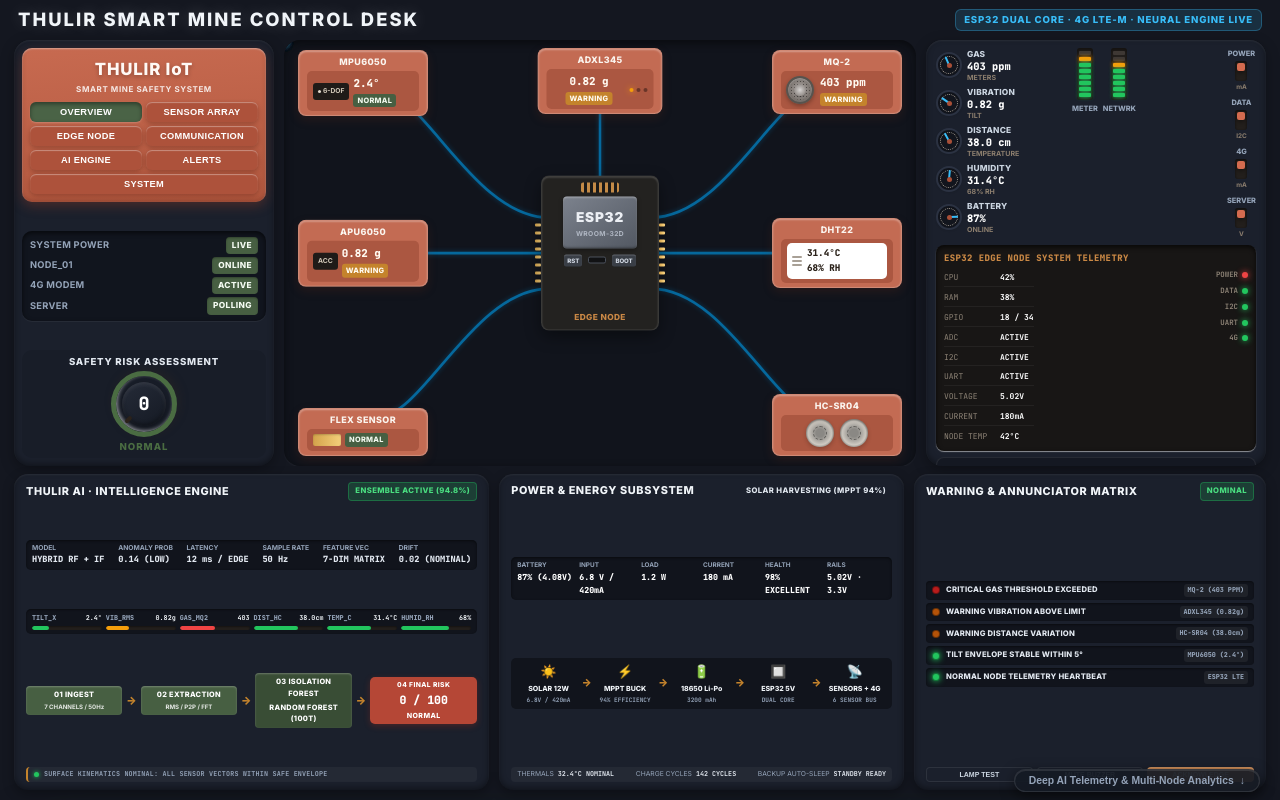
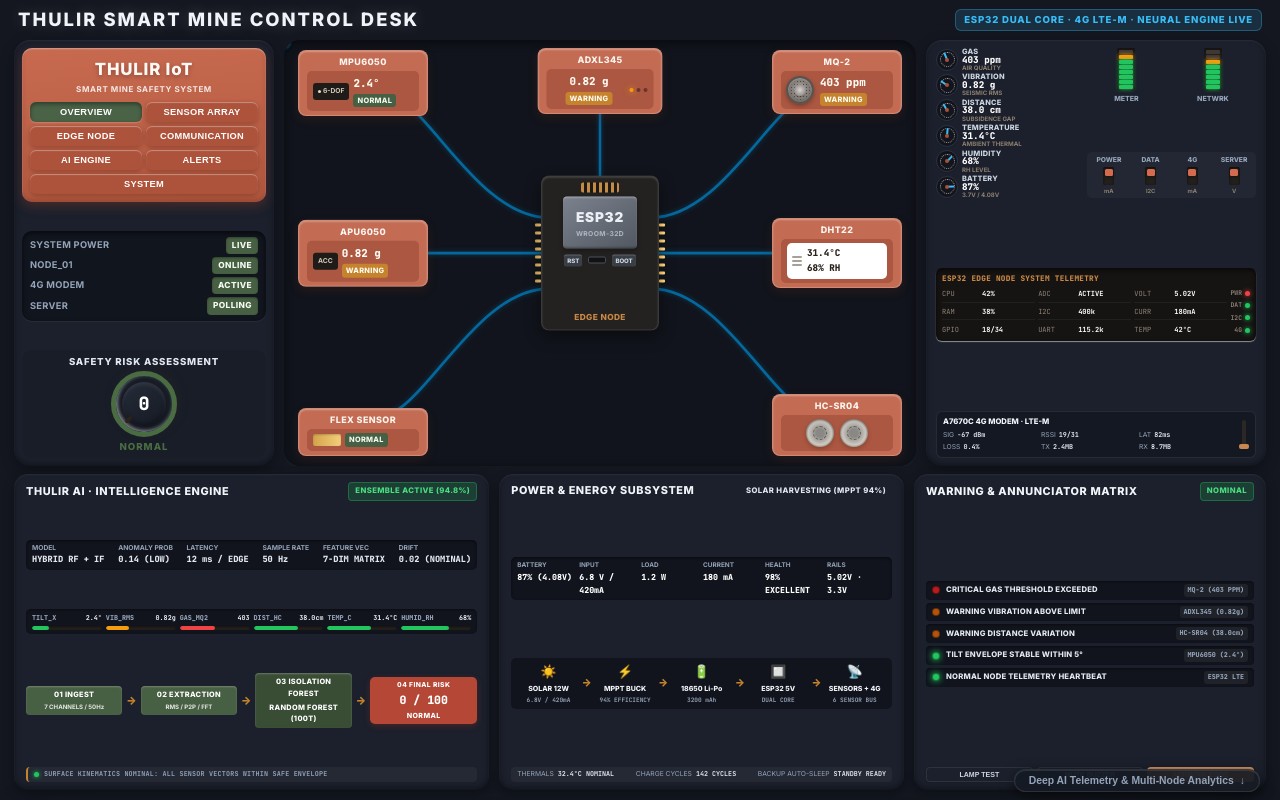
Before and after one commit to Rub26s21/THULIR, a React (Vite) app: page / in a window 1280 px wide. Shown: the top 800 px of the page. Built offline with nearby package versions, Linux system fonts and the light colour scheme; no server answers; the database is empty; a web font is replaced by a local one.

Commit message:
fix(desk): realign right telemetry panel with 6 precision analog dials, balanced VU and toggle controls, and 3-column ESP32 terminal grid

```diff
--- a/src/components/SmartMineControlDesk.tsx
+++ b/src/components/SmartMineControlDesk.tsx
@@ -102,6 +102,7 @@ export function SmartMineControlDesk({
   const vibAngle = calcAngle(vibrationG, 0, 3.0);
   const distAngle = calcAngle(distanceCm, 0, 100);
   const tempAngle = calcAngle(tempC, 0, 60);
+  const humidAngle = calcAngle(humidityRh, 0, 100);
   const battAngle = calcAngle(batteryPct, 0, 100);
 
   // Safety risk rotary dial angle (0 to 100 maps to -135deg to +135deg)
@@ -420,27 +421,27 @@ export function SmartMineControlDesk({
         </div>
 
         {/* ════════════════════════════════════════════════════════
-            RIGHT PANEL: Analog Dials, VU Meters, Switches, Terminal Readouts
+            RIGHT PANEL: Precision Instrumentation & Hardware Telemetry
            ════════════════════════════════════════════════════════ */}
         <div className="desk-right-panel">
 
-          {/* Top Dials & Bar Meters Area */}
+          {/* Dials and VU / Switches Row */}
           <div className="desk-dials-and-meters-row">
 
-            {/* Left Column: 5 Circular Analog Meters */}
+            {/* Left Column: 6 Circular Analog Meters */}
             <div className="desk-analog-dials-column">
 
               {/* Dial 1: GAS */}
               <div className="desk-analog-gauge-card">
                 <div className="desk-gauge-circle">
                   <div className="desk-gauge-ticks" />
-                  <div className="desk-gauge-needle" style={{ transform: `rotate(${gasAngle}deg)` }} />
+                  <div className={`desk-gauge-needle ${isGasWarning ? 'warning' : ''}`} style={{ transform: `rotate(${gasAngle}deg)` }} />
                   <div className="desk-gauge-pivot" />
                 </div>
                 <div className="desk-gauge-info">
                   <span className="gauge-name">GAS</span>
                   <span className="gauge-val">{gasPpm} ppm</span>
-                  <span className="gauge-sub">METERS</span>
+                  <span className="gauge-sub">AIR QUALITY</span>
                 </div>
               </div>
 
@@ -454,7 +455,7 @@ export function SmartMineControlDesk({
                 <div className="desk-gauge-info">
                   <span className="gauge-name">VIBRATION</span>
                   <span className="gauge-val">{vibrationG.toFixed(2)} g</span>
-                  <span className="gauge-sub">TILT</span>
+                  <span className="gauge-sub">SEISMIC RMS</span>
                 </div>
               </div>
 
@@ -462,17 +463,17 @@ export function SmartMineControlDesk({
               <div className="desk-analog-gauge-card">
                 <div className="desk-gauge-circle">
                   <div className="desk-gauge-ticks" />
-                  <div className="desk-gauge-needle" style={{ transform: `rotate(${distAngle}deg)` }} />
+                  <div className={`desk-gauge-needle ${isDistWarning ? 'warning' : ''}`} style={{ transform: `rotate(${distAngle}deg)` }} />
                   <div className="desk-gauge-pivot" />
                 </div>
                 <div className="desk-gauge-info">
                   <span className="gauge-name">DISTANCE</span>
                   <span className="gauge-val">{distanceCm.toFixed(1)} cm</span>
-                  <span className="gauge-sub">TEMPERATURE</span>
+                  <span className="gauge-sub">SUBSIDENCE GAP</span>
                 </div>
               </div>
 
-              {/* Dial 4: HUMIDITY */}
+              {/* Dial 4: TEMPERATURE */}
               <div className="desk-analog-gauge-card">
                 <div className="desk-gauge-circle">
                   <div className="desk-gauge-ticks" />
@@ -480,13 +481,27 @@ export function SmartMineControlDesk({
                   <div className="desk-gauge-pivot" />
                 </div>
                 <div className="desk-gauge-info">
-                  <span className="gauge-name">HUMIDITY</span>
+                  <span className="gauge-name">TEMPERATURE</span>
                   <span className="gauge-val">{tempC.toFixed(1)}°C</span>
-                  <span className="gauge-sub">{humidityRh}% RH</span>
+                  <span className="gauge-sub">AMBIENT THERMAL</span>
                 </div>
               </div>
 
-              {/* Dial 5: BATTERY */}
+              {/* Dial 5: HUMIDITY */}
+              <div className="desk-analog-gauge-card">
+                <div className="desk-gauge-circle">
+                  <div className="desk-gauge-ticks" />
+                  <div className="desk-gauge-needle" style={{ transform: `rotate(${humidAngle}deg)` }} />
+                  <div className="desk-gauge-pivot" />
+                </div>
+                <div className="desk-gauge-info">
+                  <span className="gauge-name">HUMIDITY</span>
+                  <span className="gauge-val">{humidityRh}%</span>
+                  <span className="gauge-sub">RH LEVEL</span>
+                </div>
+              </div>
+
+              {/* Dial 6: BATTERY */}
               <div className="desk-analog-gauge-card">
                 <div className="desk-gauge-circle">
                   <div className="desk-gauge-ticks" />
@@ -496,13 +511,13 @@ export function SmartMineControlDesk({
                 <div className="desk-gauge-info">
                   <span className="gauge-name">BATTERY</span>
                   <span className="gauge-val">{batteryPct}%</span>
-                  <span className="gauge-sub">ONLINE</span>
+                  <span className="gauge-sub">3.7V / 4.08V</span>
                 </div>
               </div>
 
             </div>
 
-            {/* Right Column: 2 VU Bar Graph Meters & 4 Physical Toggle Switches */}
+            {/* Right Column: 2 VU Bar Graph Meters, Bus Status & 4 Physical Toggle Switches */}
             <div className="desk-vu-and-switches-column">
 
               {/* VU Strips */}
@@ -562,30 +577,32 @@ export function SmartMineControlDesk({
               <div className="terminal-data-column">
                 <div className="terminal-line"><span>CPU</span> <strong>42%</strong></div>
                 <div className="terminal-line"><span>RAM</span> <strong>38%</strong></div>
-                <div className="terminal-line"><span>GPIO</span> <strong>18 / 34</strong></div>
+                <div className="terminal-line"><span>GPIO</span> <strong>18/34</strong></div>
+              </div>
+
+              <div className="terminal-data-column">
                 <div className="terminal-line"><span>ADC</span> <strong>ACTIVE</strong></div>
-                <div className="terminal-line"><span>I2C</span> <strong>ACTIVE</strong></div>
-                <div className="terminal-line"><span>UART</span> <strong>ACTIVE</strong></div>
-                <div className="terminal-line"><span>VOLTAGE</span> <strong>5.02V</strong></div>
-                <div className="terminal-line"><span>CURRENT</span> <strong>180mA</strong></div>
-                <div className="terminal-line"><span>NODE TEMP</span> <strong>42°C</strong></div>
+                <div className="terminal-line"><span>I2C</span> <strong>400k</strong></div>
+                <div className="terminal-line"><span>UART</span> <strong>115.2k</strong></div>
+              </div>
+
+              <div className="terminal-data-column">
+                <div className="terminal-line"><span>VOLT</span> <strong>5.02V</strong></div>
+                <div className="terminal-line"><span>CURR</span> <strong>180mA</strong></div>
+                <div className="terminal-line"><span>TEMP</span> <strong>42°C</strong></div>
               </div>
 
               <div className="terminal-led-column">
                 <div className="terminal-led-row">
-                  <span className="led-label">POWER</span>
+                  <span className="led-label">PWR</span>
                   <span className="status-jewel-led red" />
                 </div>
                 <div className="terminal-led-row">
-                  <span className="led-label">DATA</span>
+                  <span className="led-label">DAT</span>
                   <span className="status-jewel-led green" />
                 </div>
                 <div className="terminal-led-row">
                   <span className="led-label">I2C</span>
-                  <span className="status-jewel-led green" />
-                </div>
-                <div className="terminal-led-row">
-                  <span className="led-label">UART</span>
                   <span className="status-jewel-led green" />
                 </div>
                 <div className="terminal-led-row">
@@ -599,13 +616,15 @@ export function SmartMineControlDesk({
           {/* A7670C 4G Modem Module Terminal with Antenna */}
           <div className="desk-modem-terminal">
             <div className="modem-info-area">
-              <div className="modem-title">A7670C 4G MODEM</div>
-              <div className="modem-metric"><span>SIGNAL</span> <strong>-67 dBm</strong></div>
-              <div className="modem-metric"><span>RSSI</span> <strong>19 / 31</strong></div>
-              <div className="modem-metric"><span>LATENCY</span> <strong>82 ms</strong></div>
-              <div className="modem-metric"><span>PACKET LOSS</span> <strong>0.4%</strong></div>
-              <div className="modem-metric"><span>DATA TX</span> <strong>2.4 MB</strong></div>
-              <div className="modem-metric"><span>DATA RX</span> <strong>8.7 MB</strong></div>
+              <div className="modem-title">A7670C 4G MODEM · LTE-M</div>
+              <div className="modem-metrics-grid">
+                <div className="modem-metric"><span>SIG</span> <strong>-67 dBm</strong></div>
+                <div className="modem-metric"><span>RSSI</span> <strong>19/31</strong></div>
+                <div className="modem-metric"><span>LAT</span> <strong>82ms</strong></div>
+                <div className="modem-metric"><span>LOSS</span> <strong>0.4%</strong></div>
+                <div className="modem-metric"><span>TX</span> <strong>2.4MB</strong></div>
+                <div className="modem-metric"><span>RX</span> <strong>8.7MB</strong></div>
+              </div>
             </div>
 
             {/* Rubber Antenna Model */}
--- a/src/desk.css
+++ b/src/desk.css
@@ -1013,33 +1013,34 @@
 
 .desk-dials-and-meters-row {
   display: grid;
-  grid-template-columns: 130px 1fr;
+  grid-template-columns: 145px 1fr;
   gap: 6px;
-}
-
-/* 5 Circular Analog Meters Column */
+  align-items: center;
+}
+
+/* 6 Circular Analog Meters Column */
 .desk-analog-dials-column {
   display: flex;
   flex-direction: column;
-  gap: 3px;
+  gap: 2px;
 }
 
 .desk-analog-gauge-card {
   display: flex;
   align-items: center;
-  gap: 5px;
+  gap: 4px;
 }
 
 .desk-gauge-circle {
   position: relative;
-  width: 26px;
-  height: 26px;
+  width: 22px;
+  height: 22px;
   border-radius: 50%;
   background: #f4ede4;
-  border: 2px solid #d5c8b7;
-  box-shadow:
-    inset 0 1px 3px rgba(0, 0, 0, 0.15),
-    0 1px 2px rgba(0, 0, 0, 0.08);
+  border: 1.5px solid #d5c8b7;
+  box-shadow:
+    inset 0 1px 2px rgba(0, 0, 0, 0.15),
+    0 1px 1px rgba(0, 0, 0, 0.08);
   display: flex;
   align-items: center;
   justify-content: center;
@@ -1054,8 +1055,8 @@
 
 .desk-gauge-ticks {
   position: absolute;
-  width: 18px;
-  height: 18px;
+  width: 15px;
+  height: 15px;
   border-radius: 50%;
   border: 1px dotted #a89f92;
 }
@@ -1063,9 +1064,9 @@
 .desk-gauge-needle {
   position: absolute;
   bottom: 50%;
-  left: calc(50% - 1px);
-  width: 2px;
-  height: 9px;
+  left: calc(50% - 0.75px);
+  width: 1.5px;
+  height: 7.5px;
   background: #2b221a;
   transform-origin: bottom center;
   transition: transform 0.4s cubic-bezier(0.16, 1, 0.3, 1);
@@ -1083,8 +1084,8 @@
 
 .desk-gauge-pivot {
   position: absolute;
-  width: 5px;
-  height: 5px;
+  width: 4px;
+  height: 4px;
   border-radius: 50%;
   background: #a84f37;
   z-index: 2;
@@ -1093,10 +1094,11 @@
 .desk-gauge-info {
   display: flex;
   flex-direction: column;
+  line-height: 1.05;
 }
 
 .gauge-name {
-  font-size: 0.52rem;
+  font-size: 0.46rem;
   font-weight: 800;
   color: #3b3026;
   letter-spacing: 0.2px;
@@ -1108,7 +1110,7 @@
 }
 
 .gauge-val {
-  font-size: 0.65rem;
+  font-size: 0.58rem;
   font-weight: 800;
   font-family: 'JetBrains Mono', monospace;
   color: #2b221a;
@@ -1121,7 +1123,7 @@
 }
 
 .gauge-sub {
-  font-size: 0.44rem;
+  font-size: 0.38rem;
   font-weight: 700;
   color: #8c7e6e;
 }
@@ -1129,35 +1131,38 @@
 /* Right VU + Switches Column */
 .desk-vu-and-switches-column {
   display: flex;
-  gap: 8px;
+  flex-direction: column;
   justify-content: space-between;
+  gap: 5px;
+  height: 100%;
 }
 
 .desk-vu-meters-strip {
   display: flex;
-  gap: 5px;
+  justify-content: space-around;
+  gap: 4px;
 }
 
 .desk-vu-meter-box {
   display: flex;
   flex-direction: column;
   align-items: center;
-  gap: 3px;
+  gap: 2px;
 }
 
 .desk-vu-scale {
   display: flex;
   flex-direction: column-reverse;
-  gap: 2px;
+  gap: 1.5px;
   background: #231f1c;
-  padding: 3px 2px;
-  border-radius: 3px;
+  padding: 2px 2px;
+  border-radius: 2px;
   box-shadow: inset 0 2px 4px rgba(0,0,0,0.5);
 }
 
 .desk-vu-led {
-  width: 12px;
-  height: 4px;
+  width: 14px;
+  height: 3.5px;
   border-radius: 1px;
   background: #3e3834;
 }
@@ -1173,7 +1178,7 @@
 }
 
 .desk-vu-title {
-  font-size: 0.46rem;
+  font-size: 0.44rem;
   font-weight: 800;
   color: #3b3026;
 }
@@ -1185,10 +1190,18 @@
 
 /* 4 Physical Toggle Switches */
 .desk-toggle-switches-panel {
-  display: flex;
-  flex-direction: column;
-  gap: 5px;
-  justify-content: space-around;
+  display: grid;
+  grid-template-columns: repeat(4, 1fr);
+  gap: 2px;
+  background: rgba(0, 0, 0, 0.04);
+  padding: 3px 2px;
+  border-radius: 5px;
+  align-items: center;
+}
+
+[data-theme="dark-apple"] .desk-toggle-switches-panel,
+[data-theme="dark-space"] .desk-toggle-switches-panel {
+  background: rgba(255, 255, 255, 0.03);
 }
 
 .desk-switch-item {
@@ -1200,7 +1213,7 @@
 }
 
 .switch-label {
-  font-size: 0.46rem;
+  font-size: 0.42rem;
   font-weight: 800;
   color: #3b3026;
 }
@@ -1211,11 +1224,11 @@
 }
 
 .desk-rocker-switch {
-  width: 12px;
-  height: 20px;
+  width: 11px;
+  height: 18px;
   background: #231f1c;
-  border-radius: 3px;
-  padding: 2px;
+  border-radius: 2px;
+  padding: 1.5px;
   display: flex;
   align-items: flex-start;
   box-shadow: inset 0 1px 3px rgba(0,0,0,0.6);
@@ -1224,10 +1237,10 @@
 
 .desk-rocker-switch .rocker-lever {
   width: 8px;
-  height: 8px;
-  border-radius: 2px;
+  height: 7px;
+  border-radius: 1.5px;
   background: #d46b4f;
-  box-shadow: 0 2px 4px rgba(0,0,0,0.4);
+  box-shadow: 0 1px 3px rgba(0,0,0,0.4);
   transition: all 0.15s ease;
 }
 
@@ -1240,16 +1253,16 @@
 }
 
 .switch-unit {
-  font-size: 0.4rem;
+  font-size: 0.36rem;
   font-weight: 700;
   color: #8c7e6e;
 }
 
 /* Recessed Terminal */
 .desk-recessed-terminal {
-  background: #181615;
-  border-radius: 8px;
-  padding: 6px 8px;
+  background: #161413;
+  border-radius: 6px;
+  padding: 4px 6px;
   box-shadow:
     inset 0 2px 5px rgba(0, 0, 0, 0.7),
     0 1px 1px rgba(255, 255, 255, 0.5);
@@ -1258,33 +1271,35 @@
 }
 
 .terminal-header {
-  font-size: 0.56rem;
+  font-size: 0.48rem;
   font-weight: 800;
   color: #c98845;
-  margin-bottom: 4px;
-  letter-spacing: 0.4px;
+  margin-bottom: 2px;
+  letter-spacing: 0.3px;
 }
 
 .terminal-body-grid {
-  display: flex;
-  justify-content: space-between;
+  display: grid;
+  grid-template-columns: 1fr 1fr 1fr auto;
+  gap: 3px;
+  align-items: center;
 }
 
 .terminal-data-column {
   display: flex;
   flex-direction: column;
-  gap: 2px;
-  font-size: 0.5rem;
+  gap: 1.5px;
+  font-size: 0.44rem;
 }
 
 .terminal-line {
   display: flex;
-  gap: 6px;
+  gap: 3px;
 }
 
 .terminal-line span {
   color: #8c8275;
-  width: 48px;
+  width: 32px;
 }
 
 .terminal-line strong {
@@ -1294,43 +1309,43 @@
 .terminal-led-column {
   display: flex;
   flex-direction: column;
-  gap: 4px;
+  gap: 2px;
 }
 
 .terminal-led-row {
   display: flex;
   align-items: center;
   justify-content: flex-end;
-  gap: 4px;
+  gap: 3px;
 }
 
 .led-label {
-  font-size: 0.46rem;
+  font-size: 0.4rem;
   font-weight: 700;
   color: #8c8275;
 }
 
 .status-jewel-led {
-  width: 6px;
-  height: 6px;
+  width: 5px;
+  height: 5px;
   border-radius: 50%;
 }
 
 .status-jewel-led.red {
   background: #ef4444;
-  box-shadow: 0 0 6px #ef4444;
+  box-shadow: 0 0 5px #ef4444;
 }
 
 .status-jewel-led.green {
   background: #22c55e;
-  box-shadow: 0 0 6px #22c55e;
+  box-shadow: 0 0 5px #22c55e;
 }
 
 /* A7670C 4G Modem */
 .desk-modem-terminal {
   background: #dfd5c7;
-  border-radius: 8px;
-  padding: 6px 8px;
+  border-radius: 6px;
+  padding: 4px 6px;
   display: flex;
   justify-content: space-between;
   align-items: center;
@@ -1343,8 +1358,12 @@
   border-color: rgba(255, 255, 255, 0.08);
 }
 
+.modem-info-area {
+  flex: 1;
+}
+
 .modem-title {
-  font-size: 0.58rem;
+  font-size: 0.48rem;
   font-weight: 800;
   color: #2b221a;
   margin-bottom: 2px;
@@ -1355,10 +1374,16 @@
   color: #f1f5f9;
 }
 
+.modem-metrics-grid {
+  display: grid;
+  grid-template-columns: repeat(3, 1fr);
+  gap: 1.5px 4px;
+}
+
 .modem-metric {
-  font-size: 0.48rem;
-  display: flex;
-  gap: 4px;
+  font-size: 0.42rem;
+  display: flex;
+  gap: 3px;
   color: #4a4036;
 }
 
@@ -1381,18 +1406,19 @@
   display: flex;
   flex-direction: column;
   align-items: center;
+  margin-left: 6px;
 }
 
 .antenna-stalk {
-  width: 5px;
-  height: 36px;
+  width: 4px;
+  height: 24px;
   background: #2b2825;
-  border-radius: 3px 3px 0 0;
+  border-radius: 2px 2px 0 0;
 }
 
 .antenna-base {
-  width: 12px;
-  height: 6px;
+  width: 10px;
+  height: 5px;
   background: #c88651;
   border-radius: 2px;
 }
```
